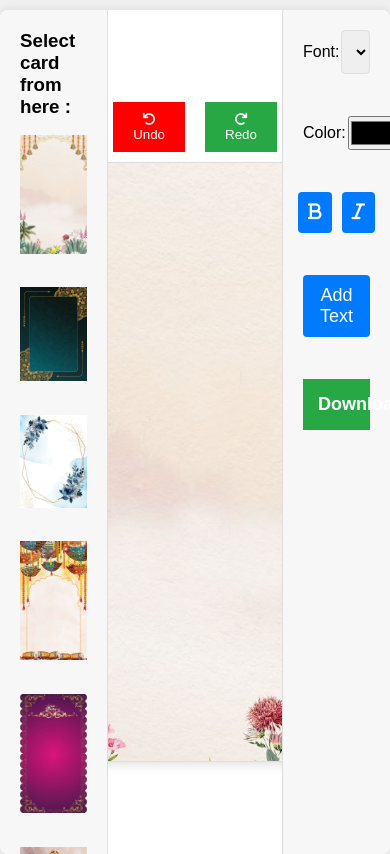
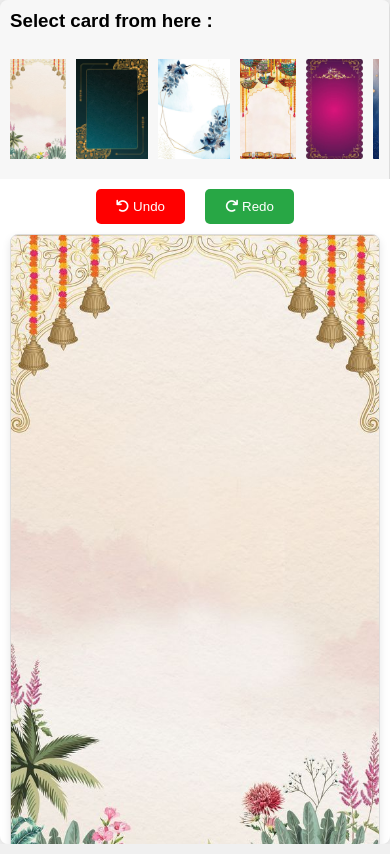
Before and after one commit to SawantAchal/invitation-card-maker, a plain HTML site: page index.html in a window 390 px wide. Drawn offline with nearby package versions, Linux system fonts and the light colour scheme.

Commit message:
make a website responsive for all the device also add the logo for website

```diff
--- a/index.html
+++ b/index.html
@@ -5,6 +5,7 @@
     <meta name="viewport" content="width=device-width, initial-scale=1.0">
     <link rel="stylesheet" href="https://cdnjs.cloudflare.com/ajax/libs/font-awesome/6.0.0-beta3/css/all.min.css">
     <script src="https://cdnjs.cloudflare.com/ajax/libs/html2canvas/1.4.1/html2canvas.min.js"></script>
+    <link rel="icon" type="image/png" href="./images/logo.jpg">
     <title>Online Invitation Card</title>
     <link rel="stylesheet" href="style.css">
 </head>
--- a/style.css
+++ b/style.css
@@ -74,6 +74,7 @@ body {
     background-color: #007bff;
     color: white;
     border: none;
+    border-radius: 5px;
     padding: 10px 20px;
     margin: 0 10px;
     cursor: pointer;
@@ -187,6 +188,7 @@ option ,#font-selector{
     background-color: #28a745;
     color: white;
     border: none;
+    border-radius: 5px;
     padding: 15px;
     cursor: pointer;
     transition: background-color 0.3s ease;
@@ -226,11 +228,11 @@ option ,#font-selector{
     background-color: #007bff;
     color: white;
     border: none;
-    padding: 10px;
+    padding: 15px;
     cursor: pointer;
     transition: background-color 0.3s ease;
     font-size: 18px;
-    border-radius: 4px;
+    border-radius: 5px;
     width: 100%;
 }
 
@@ -254,3 +256,45 @@ option ,#font-selector{
     border: 1px solid gray;
     padding: 1%;
 }
+
+/* Media Queries */
+@media (max-width: 768px) {
+    body {
+        height: auto;
+    }
+
+    .container {
+        flex-direction: column;
+        max-width: 100%;
+        margin-top: 0;
+        height: 100vh;
+        overflow-y: scroll;
+    }
+
+    .card-selection, .editor, .settings {
+        flex: none;
+        width: 100%;
+        padding: 10px;
+    }
+
+    .cards {
+        flex-direction: row;
+        overflow-x: scroll;
+        gap: 10px;
+        padding: 10px 0;
+    }
+
+    .card {
+        width: auto;
+        height: 100px;
+    }
+
+    .card-container {
+        width: 100%;
+        height: auto;
+    }
+
+    .settings {
+        gap: 10px;
+    }
+}
```
Also changed, not shown: images/logo.jpg (added).
